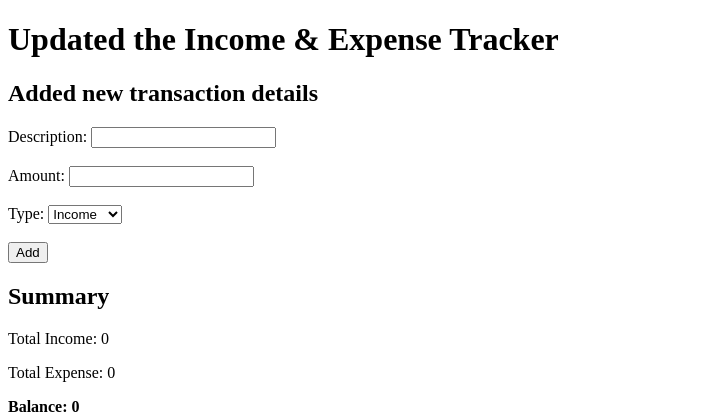
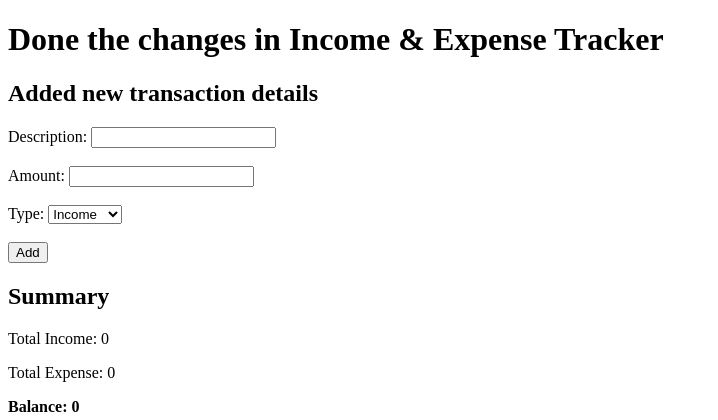
Before and after one commit to guna-linux/web_app_test, a Flask app: page / in a window 1280 px wide. Shown: the top 420 px of the page, without its empty margins (0-718 px from the left). Run offline with Flask 3, Linux system fonts and the light colour scheme.

Commit message:
Updated the index.html

```diff
--- a/templates/index.html
+++ b/templates/index.html
@@ -5,7 +5,7 @@
 </head>
 <body>
 
-    <h1>Updated the Income & Expense Tracker</h1>
+    <h1>Done the changes in Income & Expense Tracker</h1>
 
     <h2>Added new transaction details</h2>
     <form action="/add" method="POST">
```
